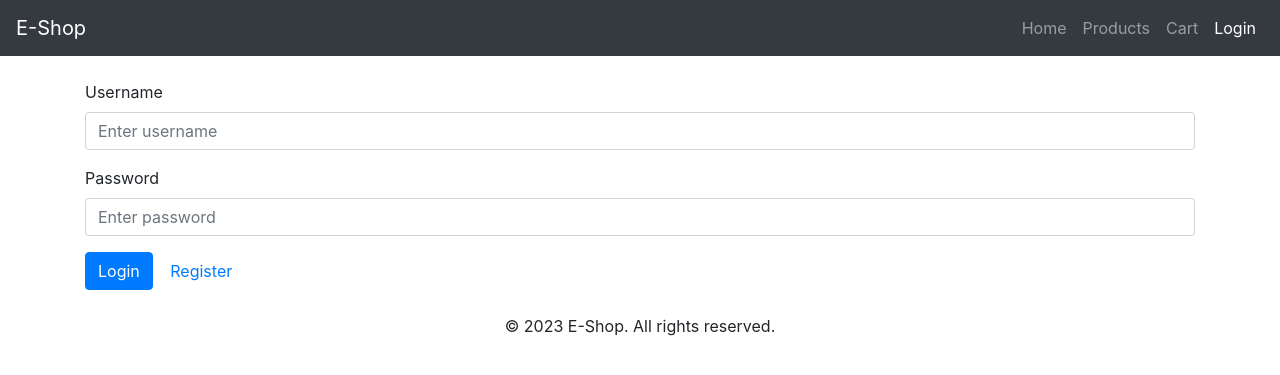
After one commit to Weeedos/Xi-Project---WA, a PHP site: page /login in a window 1280 px wide. The commit adds this page. Shown: the top 375 px of the page. Run offline with PHP 8.4, Linux system fonts and the light colour scheme.

Commit message:
completed products and cart and some small changes and bug fixes

```diff
--- a/index.php
+++ b/index.php
@@ -9,13 +9,14 @@ switch ($request) {
     case '/home':
         $redirect = '/views/index.php';
         break;
-
     case '/cart':
         $redirect = '/views/cart.php';
         break;
-
     case '/products':
         $redirect = '/views/products.php';
+        break;
+    case '/login':
+        $redirect = '/views/login.php';
         break;
     default:
         http_response_code(404);
--- a/views/index.php
+++ b/views/index.php
@@ -18,14 +18,14 @@
 <body>
   <header>
     <nav class="navbar navbar-expand-lg navbar-dark bg-dark">
-      <a class="navbar-brand" href="index.html">E-Shop</a>
+      <a class="navbar-brand" href="/home">E-Shop</a>
       <button class="navbar-toggler" type="button" data-toggle="collapse" data-target="#navbarNav"
         aria-controls="navbarNav" aria-expanded="false" aria-label="Toggle navigation">
         <span class="navbar-toggler-icon"></span>
       </button>
       <div class="collapse navbar-collapse" id="navbarNav">
         <ul class="navbar-nav ml-auto">
-          <li class="nav-item active">
+          <li class="nav-item">
             <a class="nav-item nav-link <?= $_SESSION["site"] === "/views/index.php" ? "active" : "" ?>"
               href="/home">Home</a>
           </li>
@@ -80,7 +80,7 @@
       tempora!</p>
   </main>
 
-  <footer class="mt-4 text-center fixed-bottom">
+  <footer class="mt-4 text-center">
     <p>&copy; 2023 E-Shop. All rights reserved.</p>
   </footer>
 
--- /dev/null
+++ b/views/login.php
@@ -0,0 +1,71 @@
+<!DOCTYPE html>
+<html lang="en">
+
+<head>
+    <meta charset="UTF-8">
+    <meta name="viewport" content="width=device-width, initial-scale=1.0">
+    <link rel="stylesheet" href="https://stackpath.bootstrapcdn.com/bootstrap/4.5.2/css/bootstrap.min.css">
+    <title>E-Shop</title>
+    <style>
+        #heading,
+        #subheading,
+        #content {
+            display: none;
+        }
+    </style>
+</head>
+
+<body>
+    <header>
+        <nav class="navbar navbar-expand-lg navbar-dark bg-dark">
+            <a class="navbar-brand" href="/home">E-Shop</a>
+            <button class="navbar-toggler" type="button" data-toggle="collapse" data-target="#navbarNav"
+                aria-controls="navbarNav" aria-expanded="false" aria-label="Toggle navigation">
+                <span class="navbar-toggler-icon"></span>
+            </button>
+            <div class="collapse navbar-collapse" id="navbarNav">
+                <ul class="navbar-nav ml-auto">
+                    <li class="nav-item">
+                        <a class="nav-item nav-link <?= $_SESSION["site"] === "/views/index.php" ? "active" : "" ?>"
+                            href="/home">Home</a>
+                    </li>
+                    <li class="nav-item">
+                        <a class="nav-item nav-link <?= $_SESSION["site"] === "/views/products.php" ? "active" : "" ?>"
+                            href="/products">Products</a>
+                    </li>
+                    <li class="nav-item">
+                        <a class="nav-item nav-link <?= $_SESSION["site"] === "/views/cart.php" ? "active" : "" ?>"
+                            href="/cart">Cart</a>
+                    </li>
+                    <li class="nav-item">
+                        <a class="nav-item nav-link <?= $_SESSION["site"] === "/views/login.php" ? "active" : "" ?>"
+                            href="/login">Login</a>
+                    </li>
+                </ul>
+            </div>
+        </nav>
+    </header>
+
+    <div class="container mt-4">
+        <form>
+            <div class="form-group">
+                <label for="username">Username</label>
+                <input type="text" class="form-control" id="username" placeholder="Enter username">
+            </div>
+            <div class="form-group">
+                <label for="password">Password</label>
+                <input type="password" class="form-control" id="password" placeholder="Enter password">
+            </div>
+            <button type="submit" class="btn btn-primary">Login</button>
+            <a href="/register" class="btn btn-link">Register</a>
+        </form>
+    </div>
+
+    <footer class="mt-4 text-center">
+        <p>&copy; 2023 E-Shop. All rights reserved.</p>
+    </footer>
+
+    <script src="https://stackpath.bootstrapcdn.com/bootstrap/4.5.2/js/bootstrap.min.js"></script>
+</body>
+
+</html>
```
Also changed, not shown: views/cart.php (+85 -35 lines), views/products.php (+10 -29 lines).
